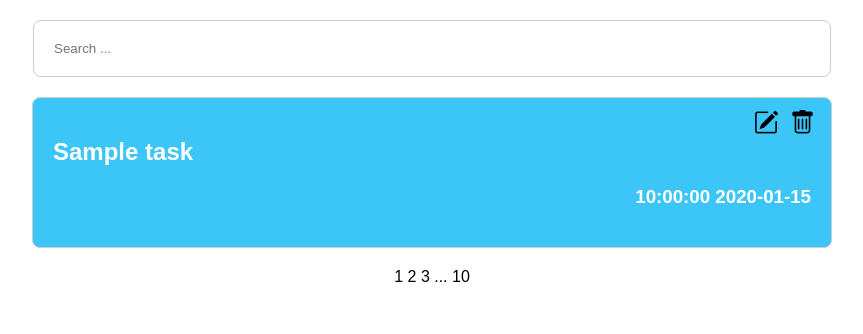
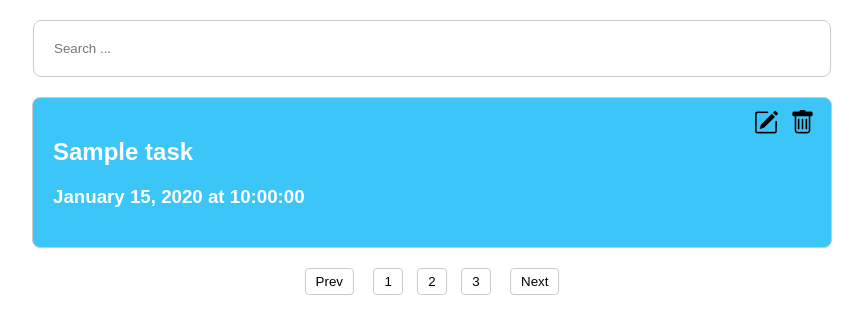
Before and after one commit to ali-hv/workeas, a FastAPI app: page /tasks/ in a window 1280 px wide. Shown: the top 334 px of the page, without its empty margins (208-1071 px from the left). Run offline with FastAPI, Linux system fonts and the light colour scheme; tables that the repository leaves empty hold one stand-in row (values such as "Sample post").

Commit message:
convert month numbers to names for gregorian datetime

```diff
--- a/app/routers/client/tasks.py
+++ b/app/routers/client/tasks.py
@@ -16,8 +16,12 @@ def get_tasks(request: Request, priority: Optional[int] = None, date: Optional[d
 
     if timezone == 'Asia/Tehran':
         tasks = convert_datetime.to_jalali(tasks)
+        datetime_dir = "rtl"
+    else:
+        tasks = convert_datetime.to_gregorian(tasks)
+        datetime_dir = "ltr"
 
-    return templates.TemplateResponse("tasks/tasks_list.html", {"request": request, "tasks": tasks})
+    return templates.TemplateResponse("tasks/tasks_list.html", {"request": request, "tasks": tasks, "datetime_dir": datetime_dir})
 
 
 @router.get("/tasks/add", response_class=HTMLResponse)
--- a/app/static/tasks/css/style.css
+++ b/app/static/tasks/css/style.css
@@ -94,6 +94,26 @@ body {
     text-align: center;
 }
 
+.page-navigator button {
+    border: 1px solid #ccc;
+    border-radius: 4px;
+    background-color: #fff;
+    padding: 5px 10px;
+    margin: 0 5px;
+    cursor: pointer;
+    transition: background-color 0.3s ease;
+}
+
+.page-navigator button:hover {
+    background-color: #f0f0f0;
+}
+
+/* Previous and Next button styles */
+.page-navigator .prev,
+.page-navigator .next {
+    margin: 0 10px;
+}
+
 /* Responsive styles */
 @media only screen and (max-width: 480px) {
     .task-box {
--- a/app/templates/tasks/tasks_list.html
+++ b/app/templates/tasks/tasks_list.html
@@ -20,7 +20,7 @@
                         <button><i class="bi bi-pencil-square"></i></button>
                         <a href="{{ url_for('delete_task', task_id=task.id) }}"><button><i class="bi bi-trash"></i></button></a>
                     </div>
-                    <h3 class="task-date" dir="rtl">{{ task.date }}</h3>
+                    <h3 class="task-date" dir="{{ datetime_dir }}" style="text-align: left;">{{ task.date }}</h3>
                     <!-- <h3 dir="rtl" class="task-date">{{ task.date }}</h3> -->
                     <div class="dropdown">
                         <p>{{ task.description }}</p>
@@ -29,8 +29,13 @@
             {% endfor %}
         </div>
         <div class="page-navigator">
-            <!-- Pagination numbers will go here -->
-            1 2 3 ... 10
+            <button class="prev">Prev</button>
+
+            <button class="page">1</button>
+            <button class="page">2</button>
+            <button class="page">3</button>
+
+            <button class="next">Next</button>
         </div>
     </div>
     <script src="{{ url_for('static', path='/tasks/js/scripts.js') }}"></script>
```
Also changed, not shown: app/utils/convert_datetime.py (+25 -7 lines).
